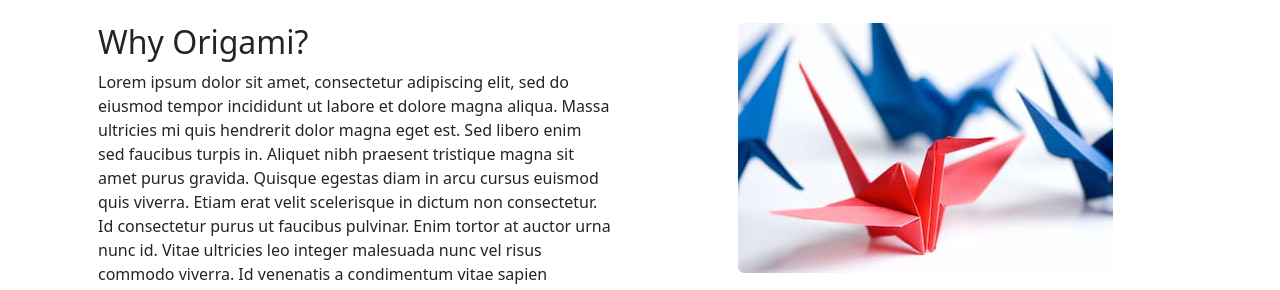
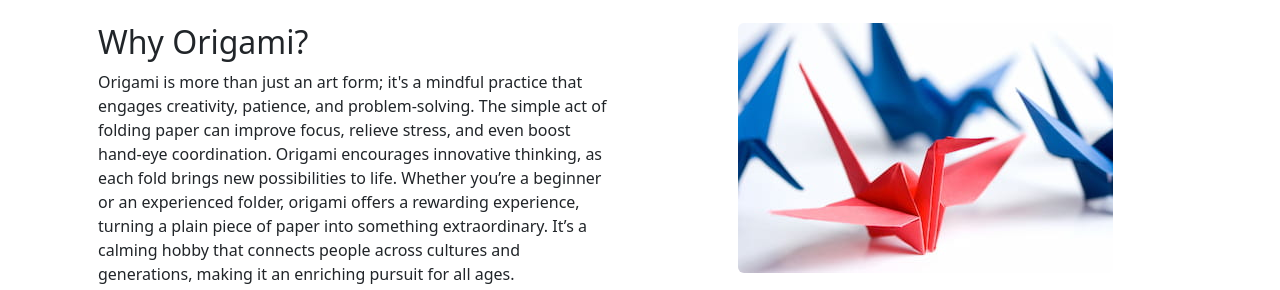
Before and after one commit to danielwong0115/321Origami, a React (Create React App) app: page / in a window 1280 px wide. Shown: the part 507-797 px from the top of the page. Built offline with nearby package versions, Linux system fonts and the light colour scheme.

Commit message:
Changed Intro

```diff
--- a/src/pages/Home.js
+++ b/src/pages/Home.js
@@ -36,7 +36,7 @@ const Home = () => (
             <div class="col-lg-6">
                 <div class="p-3">
                 <h2>Why Origami?</h2>
-                <p>Lorem ipsum dolor sit amet, consectetur adipiscing elit, sed do eiusmod tempor incididunt ut labore et dolore magna aliqua. Massa ultricies mi quis hendrerit dolor magna eget est. Sed libero enim sed faucibus turpis in. Aliquet nibh praesent tristique magna sit amet purus gravida. Quisque egestas diam in arcu cursus euismod quis viverra. Etiam erat velit scelerisque in dictum non consectetur. Id consectetur purus ut faucibus pulvinar. Enim tortor at auctor urna nunc id. Vitae ultricies leo integer malesuada nunc vel risus commodo viverra. Id venenatis a condimentum vitae sapien pellentesque habitant morbi tristique.</p>
+                <p>Origami is more than just an art form; it's a mindful practice that engages creativity, patience, and problem-solving. The simple act of folding paper can improve focus, relieve stress, and even boost hand-eye coordination. Origami encourages innovative thinking, as each fold brings new possibilities to life. Whether you’re a beginner or an experienced folder, origami offers a rewarding experience, turning a plain piece of paper into something extraordinary. It’s a calming hobby that connects people across cultures and generations, making it an enriching pursuit for all ages.</p>
                 </div>
             </div>
             <div class="col-lg-6">
```
